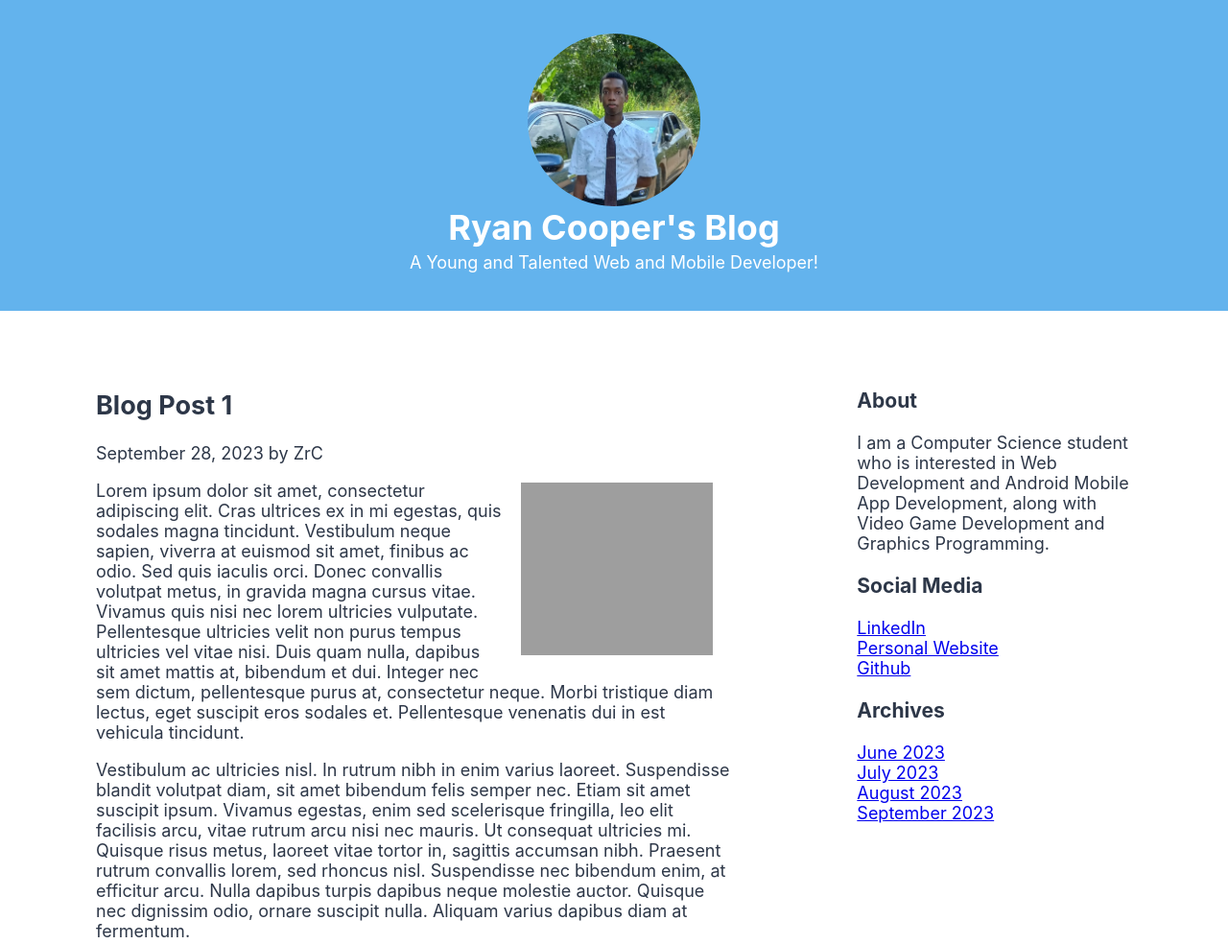
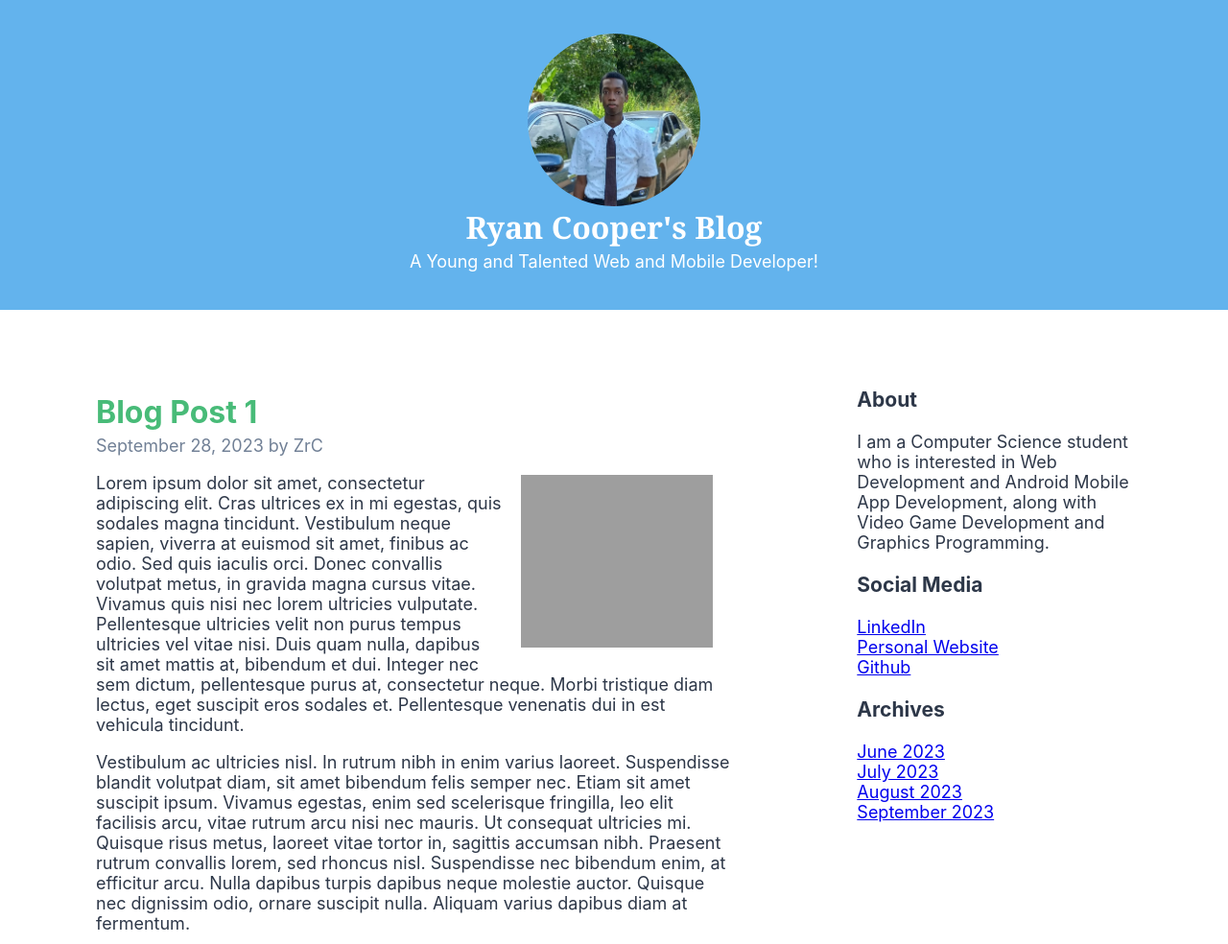
Before and after one commit to AS-Coope/info2180-lab2, a plain HTML site: page index.html in a window 1280 px wide. Shown: the top 984 px of the page at 96% size. Drawn offline with Linux system fonts and the light colour scheme; grey boxes are pictures that could not be loaded.

Commit message:
Change color and size of blog post title and date

```diff
--- a/styles.css
+++ b/styles.css
@@ -34,6 +34,8 @@ header img {
 
 header h1 {
     margin: 0 auto 2px;
+    font-size: 32px;
+    font-family: Georgia, 'Times New Roman', Times, serif;
 }
 
 header p {
@@ -46,8 +48,19 @@ main {
     margin-right: 70px;
 }
 
+.blog-title {
+    color: #48BB78;
+    font-size: 32px;
+    margin-bottom: 5px;
+}
+
+.blog-date {
+    color: #718096;
+}
+
 aside {
     margin-right: 100px;
+
 }
 
 ul {
```
